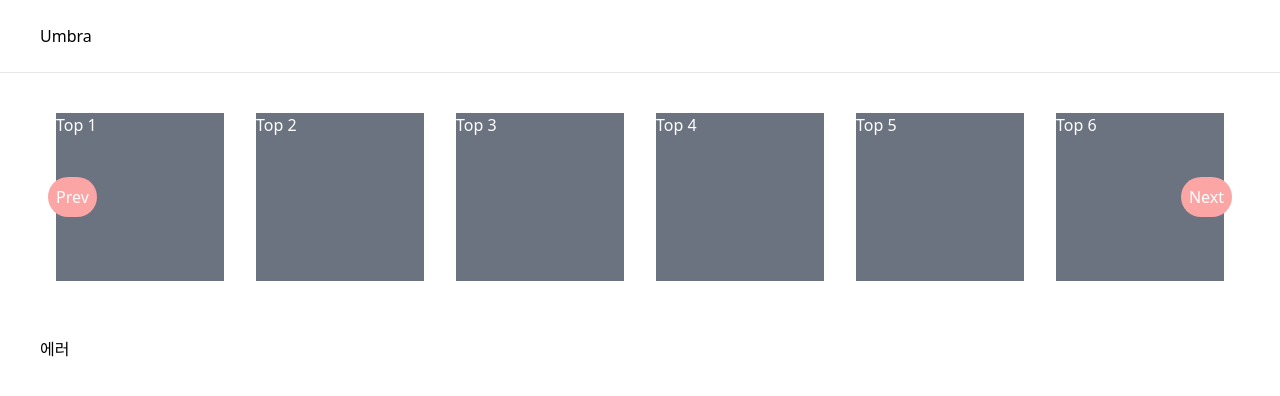
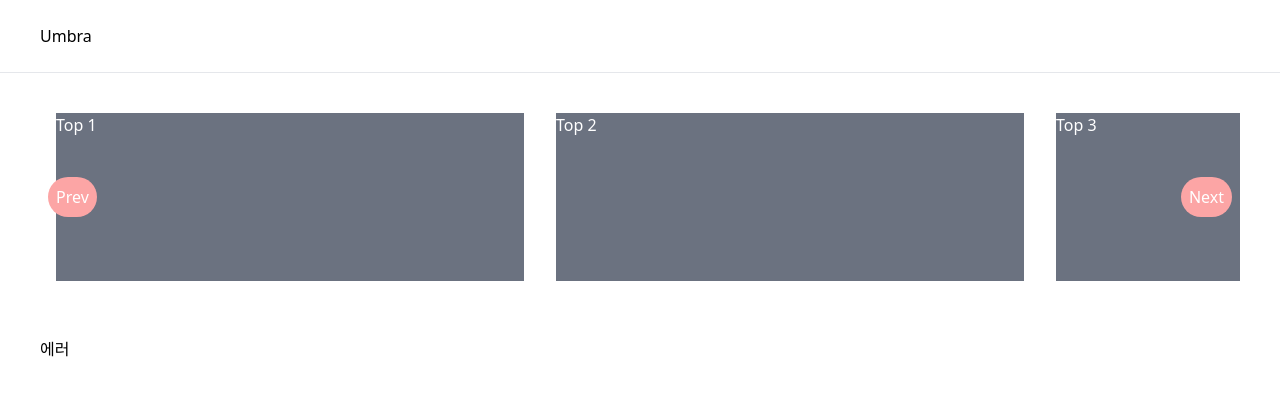
Before and after one commit to f-lab-edu/umbra, a React app: page /movie in a window 1280 px wide. Shown: the top 396 px of the page. Built offline with nearby package versions, Linux system fonts and the light colour scheme; no server answers.

Commit message:
feature: item 넓이 동적 대응 및 무한 캐러셀 적용

```diff
--- a/src/app/movie/page.tsx
+++ b/src/app/movie/page.tsx
@@ -8,8 +8,8 @@ const MoviePage = () => {
     <div className="flex flex-col px-10 py-6">
       <div className="h-[200px] mb-10">
         <Carousel>
-          {Array.from({ length: 20 }).map((_, idx) => (
-            <div key={idx} className=" text-white p-4 rounded-lg pr-4 min-w-[200px] h-full">
+          {Array.from({ length: 5 }).map((_, idx) => (
+            <div key={idx} className=" text-white p-4 rounded-lg pr-4 min-w-[500px] h-full">
               <div className="bg-gray-500 w-full h-full">Top {idx + 1}</div>
             </div>
           ))}
--- a/src/components/carousel.tsx
+++ b/src/components/carousel.tsx
@@ -1,40 +1,79 @@
-import React, { ReactNode, useEffect, useRef, useState } from 'react';
+import React, { Children, ReactNode, useEffect, useLayoutEffect, useRef, useState } from 'react';
+
+const INIT_ITEM_INDEX = 3;
+const TRANSITION_TIME = 300;
 
 const Carousel = ({ children }: { children: ReactNode }) => {
-  const [index, setIndex] = useState(0);
+  const [index, setIndex] = useState(INIT_ITEM_INDEX);
+  const [itemWidth, setItemWidth] = useState<number | null>(null);
   const slideWindowRef = useRef<HTMLDivElement>(null);
+  const itemRef = useRef<HTMLDivElement>(null);
+  const [isShowTransition, setIsShowTransition] = useState(false);
+
+  const slideList = Children.toArray(children);
+  const slideCount = slideList.length;
+  const newSlideList = [...slideList.slice(-INIT_ITEM_INDEX), ...slideList, ...slideList.slice(0, INIT_ITEM_INDEX)];
+
+  // itemWidth 동적 대응
+  useLayoutEffect(() => {
+    if (itemRef.current) {
+      const itemWidth = itemRef.current.offsetWidth;
+      setItemWidth(itemWidth);
+    }
+  }, []);
 
   useEffect(() => {
-    if (!slideWindowRef.current) return;
+    if (!slideWindowRef.current || itemWidth === null) return;
+
     const slide = slideWindowRef.current;
+    slide.style.transition = isShowTransition ? `transform ${TRANSITION_TIME}ms ease-in-out` : 'none';
+    slide.style.transform = `translateX(-${index * itemWidth}px)`;
 
-    slide.style.transition = 'transform 300ms ease-in-out';
+    // 타임아웃과 트랜지션 시간을 동일하게 하여 바로 이동하는것처럼 보임
+    const timeoutId = setTimeout(() => {
+      setIsShowTransition(false);
 
-    // TODO: 아이템 width 가 200으로 고정되어있음 동적으로 변경해야 함
-    slide.style.transform = `translateX(-${index * 200}px)`;
-  }, [index]);
+      if (index <= INIT_ITEM_INDEX - 1) {
+        // 왼쪽 복제본에 위치한 경우
+        setIndex(slideCount + index);
+      } else if (index >= slideCount + INIT_ITEM_INDEX) {
+        // 오른쪽 복제본에 위치한 경우
+        setIndex(index - slideCount);
+      }
+    }, TRANSITION_TIME);
 
-  const prevSlide = () => {
+    return () => {
+      clearTimeout(timeoutId);
+    };
+  }, [index, itemWidth]);
+
+  const handlePrevSlideButtonClick = () => {
+    setIsShowTransition(true);
     setIndex((prev) => prev - 1);
   };
 
-  const nextSlide = () => {
+  const handleNextSlideButtonClick = () => {
+    setIsShowTransition(true);
     setIndex((prev) => prev + 1);
   };
 
   return (
     <div className="relative overflow-hidden w-full h-full">
       <div ref={slideWindowRef} className="flex h-full">
-        {children}
+        {newSlideList.map((slideItem, index) => (
+          <div ref={index === INIT_ITEM_INDEX ? itemRef : null} key={index} className="h-full">
+            {slideItem}
+          </div>
+        ))}
       </div>
       <button
-        onClick={prevSlide}
+        onClick={handlePrevSlideButtonClick}
         className="absolute left-2 top-1/2 -translate-y-1/2 bg-red-300 text-white p-2 rounded-full"
       >
         Prev
       </button>
       <button
-        onClick={nextSlide}
+        onClick={handleNextSlideButtonClick}
         className="absolute right-2 top-1/2 -translate-y-1/2 bg-red-300 text-white p-2 rounded-full"
       >
         Next
```
